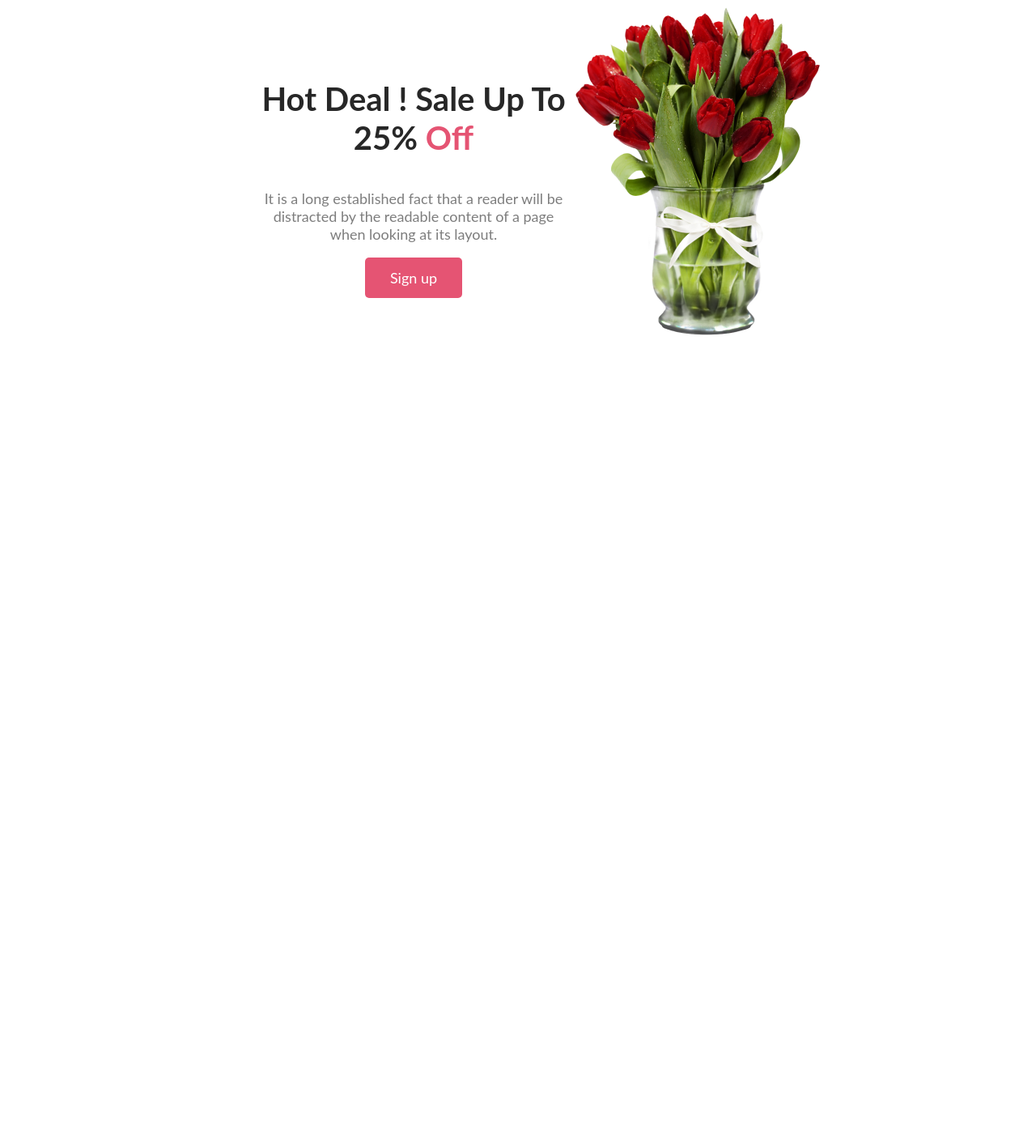
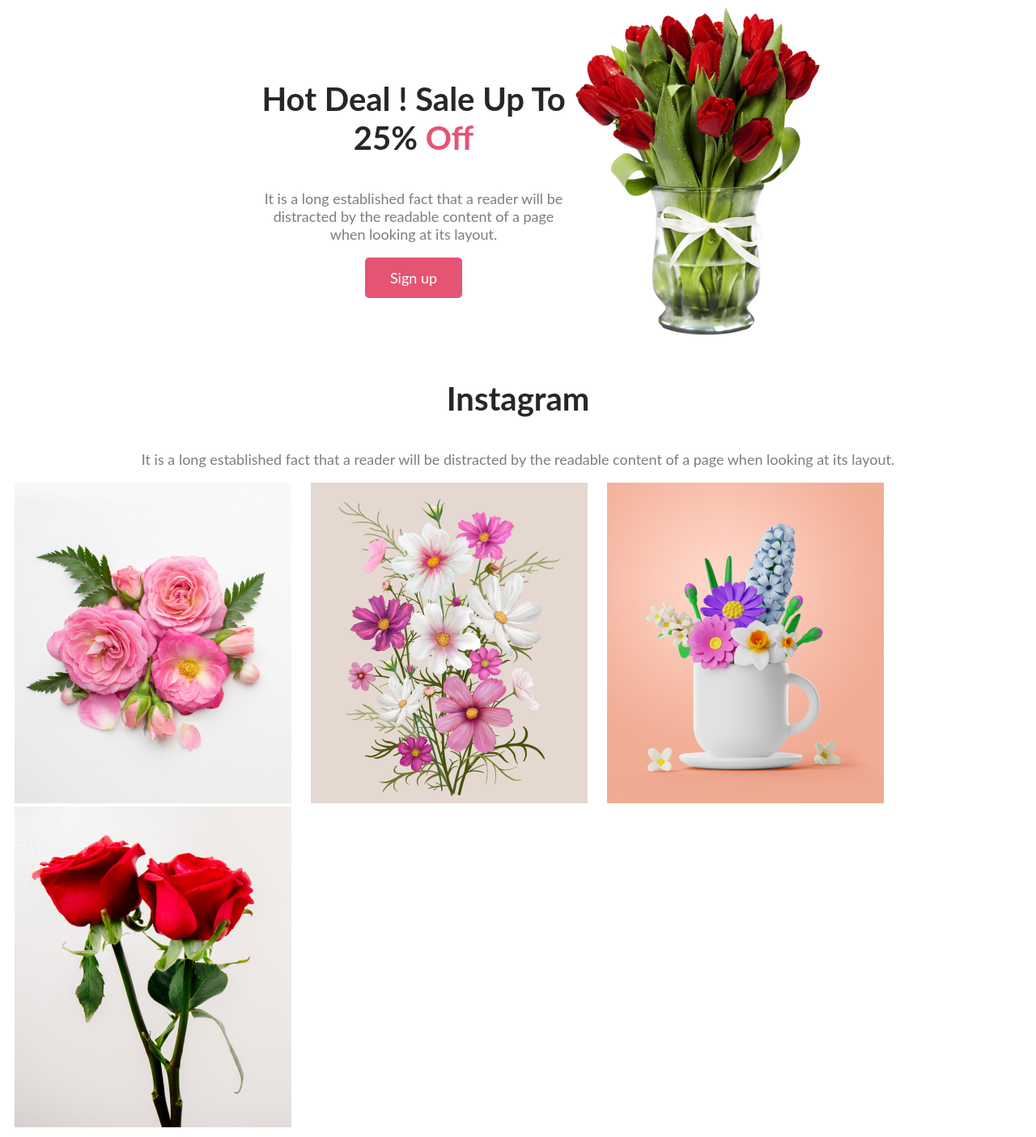
Before and after one commit to shahrier-nahin/flower-shop, a plain HTML site: page index.html in a window 1280 px wide. Shown: the part 1067-2471 px from the top of the page at 81% size. Before the commit the page ends 1503 px from the top, so only its background shows below. Drawn offline with Linux system fonts and the light colour scheme.

Commit message:
social section created

```diff
--- a/index.html
+++ b/index.html
@@ -24,12 +24,24 @@
     </header>
     <main>
         <section class="hot_deals">
-            <div class="hot_deals_contents">
+            <div class="text_contents">
                 <h3 class = "section-title">Hot Deal ! Sale Up To 25% <span class="highlight">Off</span></h3>
                 <p class="description_text">It is a long established fact that a reader will be distracted by the readable content of a page when looking at its layout.</p>
                 <button class = "btn-primary btn-position">Sign up</button>
             </div>
             <img class = "deals_pic" src="assets/pngwing 8.png" alt ="">
+        </section>
+
+        <section class="social">
+            <div class="text-contents">
+                <h3 class="section-title">Instagram</h3>
+                <p class="description_text">It is a long established fact that a reader will be distracted by the readable content of a page when looking at its layout.</p>
+
+                <img class = "social_pics" src="assets/Flower 01.png" alt ="">
+                <img class = "social_pics" src="assets/Rectangle 4.png" alt ="">
+                <img class = "social_pics" src="assets/Rectangle 5.png" alt ="">
+                <img class = "social_pics" src="assets/Rectangle 6.png" alt ="">
+            </div>
         </section>
 
 
--- a/styles.css
+++ b/styles.css
@@ -48,7 +48,7 @@
     padding: 150px 425px 5px 308px;
 
 }
-.hot_deals_contents{
+.text_contents{
     max-width: 390px;
 }
 .section-title{
@@ -67,3 +67,13 @@
 .highlight{
     color: #E55473;
 }
+
+/*social section related styles*/
+.social {
+    display: flex;
+    align-items: center;
+    justify-content: center;
+  }
+  .social_pics {
+    margin: 0 10px;
+  }
```
